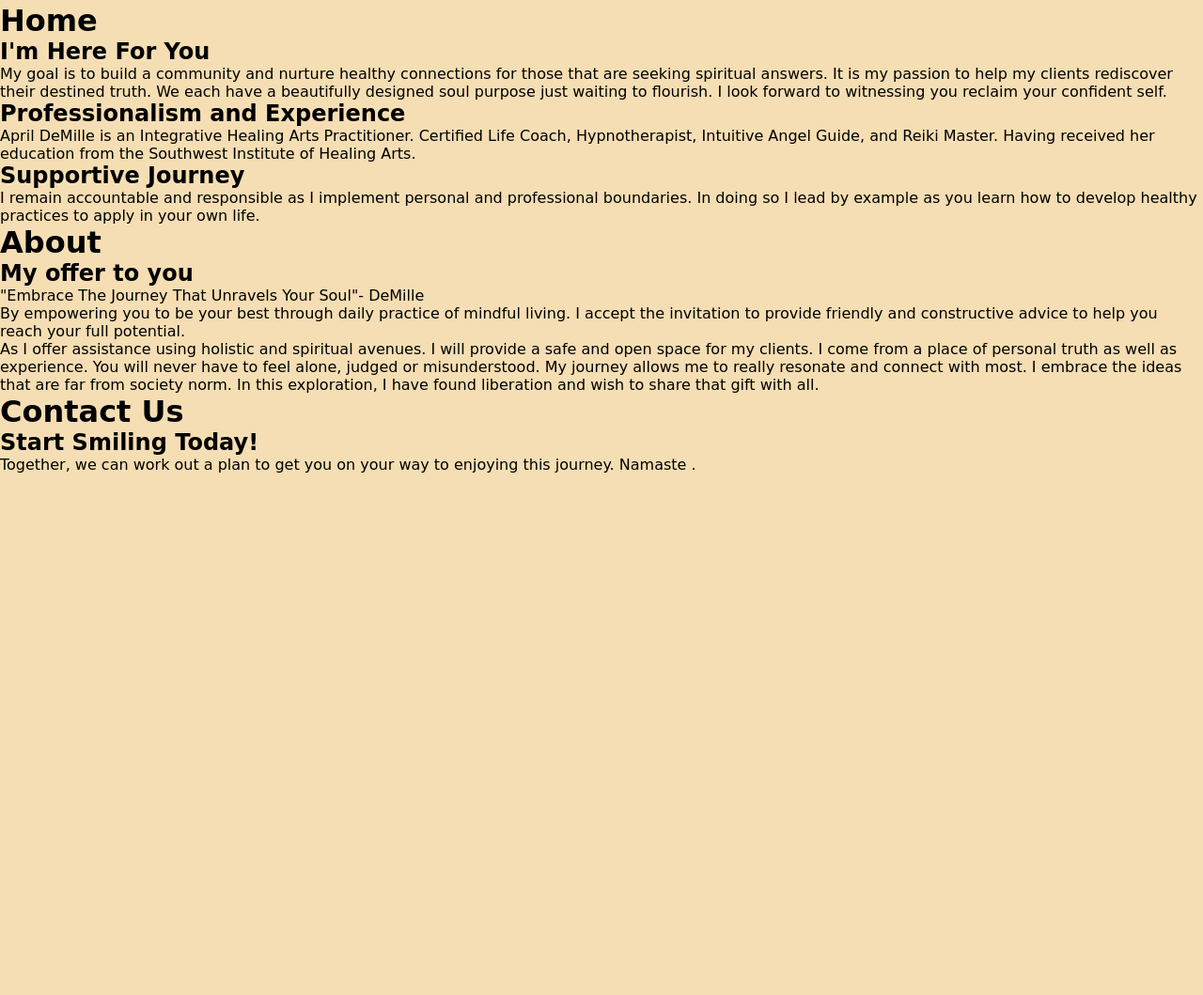
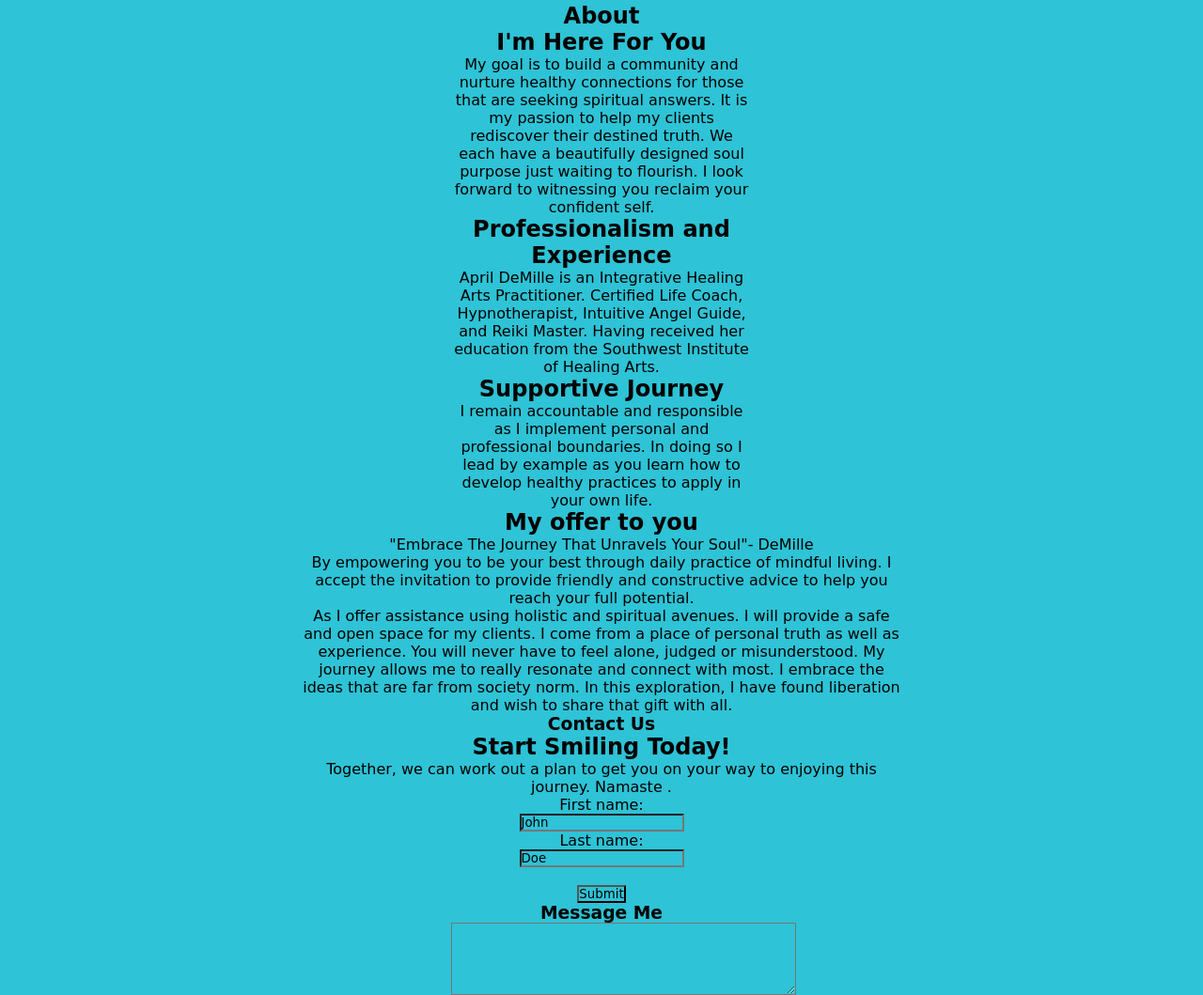
Before and after one commit to AprilDavisDeMille/DemoRepo, a plain HTML site: page index2.html in a window 1280 px wide. Shown: the part 775-1834 px from the top of the page at 94% size. Before the commit the page ends 1279 px from the top, so only its background shows below. Drawn offline with Linux system fonts and the light colour scheme.

Commit message:
Added form, centered sections, and deleted image

```diff
--- a/index2.html
+++ b/index2.html
@@ -13,11 +13,11 @@
             <div class="navbar">
                 <img src="TRANSPARENT EXORDIUM TAG LINE LOGO.png" class="logo">
                 <ul>
-                    <li><a href="">Home</a></li>
-                    <li><a href="">About</a></li>
-                    <li><a href="">Services</a></li>
-                    <li><a href="">Testimonials</a></li>
-                    <li><a href="">Contact Us</a></li>
+                    <li><a href="#home-section">Home</a></li>
+                    <li><a href="#about-section">About</a></li>
+
+
+                    <li><a href="#contact-section">Contact Us</a></li>
 
                 </ul>
          </div>
@@ -34,27 +34,31 @@
          </div>
 
         </div>
-        <h1>Home</h1>
+        <section class="about">
+    <h1>About</h1>
 
-<section>
+
+<section id="about-section">
+<section class="about">
+
   <h2>I'm Here For You</h2>
 
    <p>My goal is to build a community and nurture healthy connections for those that are seeking spiritual answers. It is my passion to help my clients rediscover their destined truth. We each have a beautifully designed soul purpose just waiting to flourish. I look forward to witnessing you reclaim your confident self. </p>
 
 </section>
 
-<section>
+<section class="about">
   <h2>Professionalism and Experience</h2>
   <p>April DeMille is an Integrative Healing Arts Practitioner. Certified Life Coach, Hypnotherapist, Intuitive Angel Guide, and Reiki Master. Having received her education from the Southwest Institute of Healing Arts. </p>
 </section>
 
-<section>
+<section class="about">
     <h2>Supportive Journey </h2>
     <p> I remain accountable and responsible as I implement personal and professional boundaries. In doing so I lead by example as you learn how to develop healthy practices to apply in your own life. </p>
 
 
 </section>
-<h1>About</h1>
+<h1></h1>
 <section>
     <h2>My offer to you</h2>
     <p>"Embrace The Journey That Unravels Your Soul"- DeMille</p>
@@ -71,7 +75,21 @@
     </section>
 
 
+    <form>
+    <label for="fname">First name:</label><br>
+    <input type="text" id="fname" name="fname" value="John"><br>
+    <label for="lname">Last name:</label><br>
+    <input type="text" id="lname" name="lname" value="Doe"><br><br>
+    <input type="submit" value="Submit">
+  </form>
 
+  <h3>Message Me</h3>
+<section class="about">
+  <form>
+      <label for="Description"></label>
+      <textarea rows="5" cols="50" name="Description"
+                          id="Description"></textarea>
+  </form>
 
 
 
--- a/style.css
+++ b/style.css
@@ -2,7 +2,7 @@
 margin: 0;
 padding: 0;
 font-family: cursive;
-background-color: wheat;
+background-color: rgb(46, 195, 214);
 
 
 
@@ -60,6 +60,14 @@
     width: 50%;
     text-align: center;
 }
+
+.about
+{
+    position: relative;
+    margin: 0 auto;
+    width: 50%;
+    text-align: center;
+}
 .content h1{
     font-size: 70px;
     margin-top: 80px;
```
Also changed, not shown: README.md (added), 3 other files.
